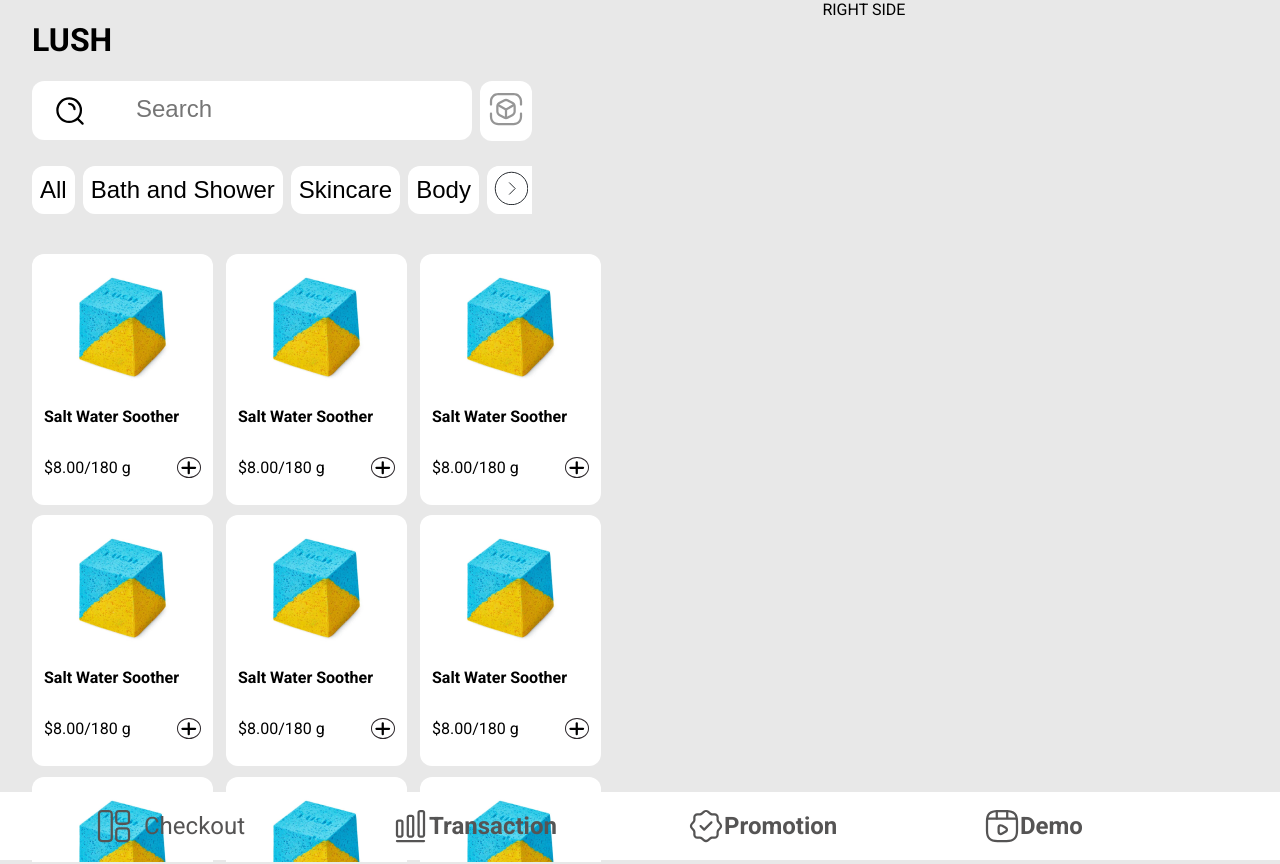
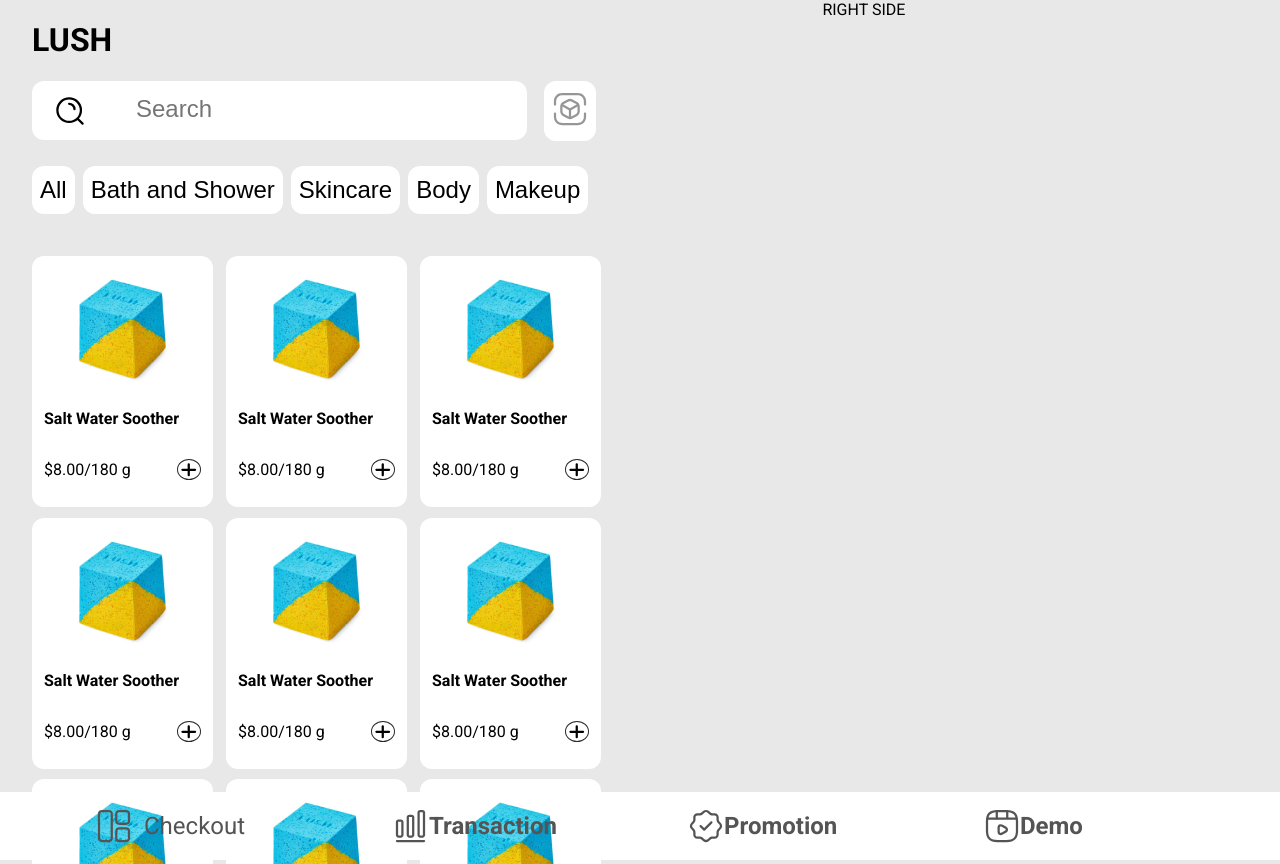
Before and after one commit to msui51/IP-LUSH-Front-End, a React (Create React App) app: page / in a window 1280 px wide. Built offline with nearby package versions, Linux system fonts and the light colour scheme.

Commit message:
added scroll area

```diff
--- a/src/Components/Nav/Nav.jsx
+++ b/src/Components/Nav/Nav.jsx
@@ -1,14 +1,10 @@
 import React from 'react';
 import './nav.scss';
+import { ScrollArea } from '@mantine/core';
 
 
 function Nav() {
-  const clickRight=()=>{
-    const categories=document.getElementById('categories');
-      categories.animate({
-        scrollLeft:'+=100'
-      },500, 'swing')
-  }
+
   return (
     <div className='nav'>
         <h1 className='nav__title'>LUSH</h1>
@@ -25,6 +21,7 @@
             </div>
         </div>
         <div className='nav__bottom-wrapper' id='wrapper'>
+        <ScrollArea>
         <div className='nav__buttons-wrapper' id='categories' >
           <button className='nav__category-button' type='button' value='All'>All</button>
           <button className='nav__category-button' type='button' value='Bath and Shower'>Bath and Shower</button>
@@ -34,14 +31,7 @@
           <button className='nav__category-button' type='button' value='Hair'>Hair</button>
           <button className='nav__category-button' type='button' value='Scent'>Scent</button>
         </div>
-        <div className='nav__scroll-wrapper'>
-          <button className='nav__category-button nav__scroll-next' type='button' onClick={clickRight}>
-            <svg width="36" height="36" viewBox="0 0 36 36" fill="none" xmlns="http://www.w3.org/2000/svg">
-              <path id="Vector" d="M19.5 35.75C28.4746 35.75 35.75 28.4746 35.75 19.5C35.75 10.5254 28.4746 3.25 19.5 3.25C10.5254 3.25 3.25 10.5254 3.25 19.5C3.25 28.4746 10.5254 35.75 19.5 35.75Z" stroke="#292D32" stroke-miterlimit="10" stroke-linecap="round" stroke-linejoin="round"/>
-              <path id="Vector_2" d="M17.4525 25.2362L23.1725 19.5L17.4525 13.7637" stroke="#292D32" stroke-linecap="round" stroke-linejoin="round"/>
-            </svg>
-          </button>
-        </div>
+        </ScrollArea>
         </div>
     </div>
   )
--- a/src/Components/Nav/nav.scss
+++ b/src/Components/Nav/nav.scss
@@ -2,7 +2,7 @@
 @import '../../Styles/mixins';
 
 .nav{
-    width:500px;
+    width:564px;
     &__title{
 
     }
@@ -12,7 +12,7 @@
         justify-content: space-between;
     }
     &__search-bar{
-        width: 440px;
+        width: 495px;
         background: url('../../Assets/Icons/search-02.svg')no-repeat 20px center;
         padding: 1.5rem 0 1.25rem 6.5rem;
         border-radius: 0.75rem;
@@ -38,26 +38,11 @@
         display: flex;
         flex-direction: row;
         align-items: center;
+        margin-bottom: 0.65rem;
     }
     &__category-button{
         @include button;
         font-size:1.5rem;
         margin-right: 0.5rem;
     }
-    &__scroll-wrapper{
-        position: absolute;
-        top:0;
-        width:500px;
-    }
-    &__scroll-next{
-        padding: 0.2rem 0.25rem;
-        position:absolute;
-        z-index: 99;
-        right:0;
-        margin-right: 0;
-        &:hover{
-            cursor: pointer;
-        }
-    }
-
 }
--- a/src/Pages/HomePage/homePage.scss
+++ b/src/Pages/HomePage/homePage.scss
@@ -14,7 +14,7 @@
         width: 65%;
     }
     &__itemList-wrapper{
-        margin-top: 1.5rem;
+        margin-top: 1rem;
     }
     &__right-side-wrapper {
         width: 35%;
```
